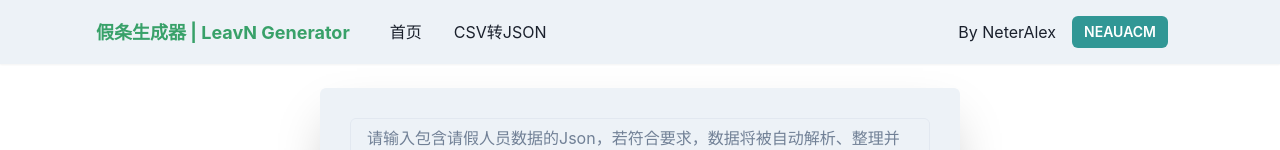
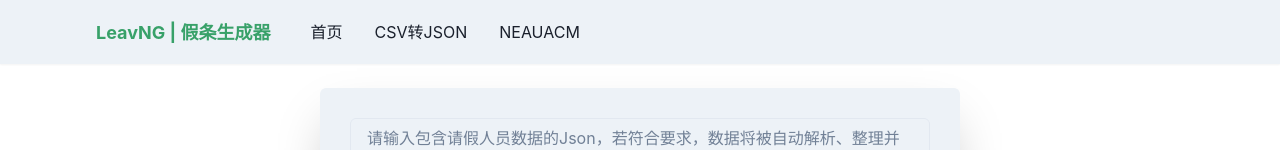
Before and after one commit to NeterAlex/leavn_generator, a React (Vite) app: page / in a window 1280 px wide. Shown: the top 150 px of the page. Built offline with nearby package versions, Linux system fonts and the light colour scheme.

Commit message:
feat: updated

```diff
--- a/src/components/Main.tsx
+++ b/src/components/Main.tsx
@@ -34,7 +34,7 @@ const Main = () => {
         <Center py={6}>
             <Box
                 maxW={'50%'}
-                minW={'480px'}
+                minW={'380px'}
                 w={'full'}
                 bg={useColorModeValue('white', 'gray.900')}
                 boxShadow={'2xl'}
--- a/src/components/Navbar.tsx
+++ b/src/components/Navbar.tsx
@@ -1,6 +1,6 @@
 'use client'
 
-import {Box, Button, Flex, HStack, IconButton, Stack, Text, useColorModeValue, useDisclosure,} from '@chakra-ui/react'
+import {Box, Flex, HStack, IconButton, Stack, useColorModeValue, useDisclosure,} from '@chakra-ui/react'
 import {CloseIcon, HamburgerIcon} from '@chakra-ui/icons'
 
 interface Props {
@@ -42,28 +42,13 @@ export default function WithAction() {
                         onClick={isOpen ? onClose : onOpen}
                     />
                     <HStack spacing={8} alignItems={'center'} marginLeft={20}>
-                        <Box fontSize={18} color={"green.500"} fontWeight={"bold"}>假条生成器 | LeavN Generator</Box>
+                        <Box fontSize={18} color={"green.500"} fontWeight={"bold"}>LeavNG | 假条生成器</Box>
                         <HStack as={'nav'} spacing={4} display={{base: 'none', md: 'flex'}}>
                             <NavLink key={"home"} link={"#"}>首页</NavLink>
                             <NavLink key={"csv2json"} link={"https://www.bejson.com/json/col2json/"}>CSV转JSON</NavLink>
+                            <NavLink key={"neauacm"} link={"https://home.neauacm.cn/"}>NEAUACM</NavLink>
                         </HStack>
                     </HStack>
-                    <Flex alignItems={'center'} marginRight={20} gap={4}>
-                        <Text>
-                            By NeterAlex
-                        </Text>
-                        <Button
-                            variant={'solid'}
-                            colorScheme={'teal'}
-                            size={'sm'}
-                            mr={4}
-                            onClick={() => {
-                                window.open("https://home.neauacm.cn/", "_blank")
-                            }}
-                        >
-                            NEAUACM
-                        </Button>
-                    </Flex>
                 </Flex>
 
                 {isOpen ? (
@@ -71,6 +56,7 @@ export default function WithAction() {
                         <Stack as={'nav'} spacing={4}>
                             <NavLink key={"home"} link={"#"}>首页</NavLink>
                             <NavLink key={"csv2json"} link={"https://www.bejson.com/json/col2json/"}>CSV转JSON</NavLink>
+                            <NavLink key={"neauacm"} link={"https://home.neauacm.cn/"}>NEAUACM</NavLink>
                         </Stack>
                     </Box>
                 ) : null}
```
